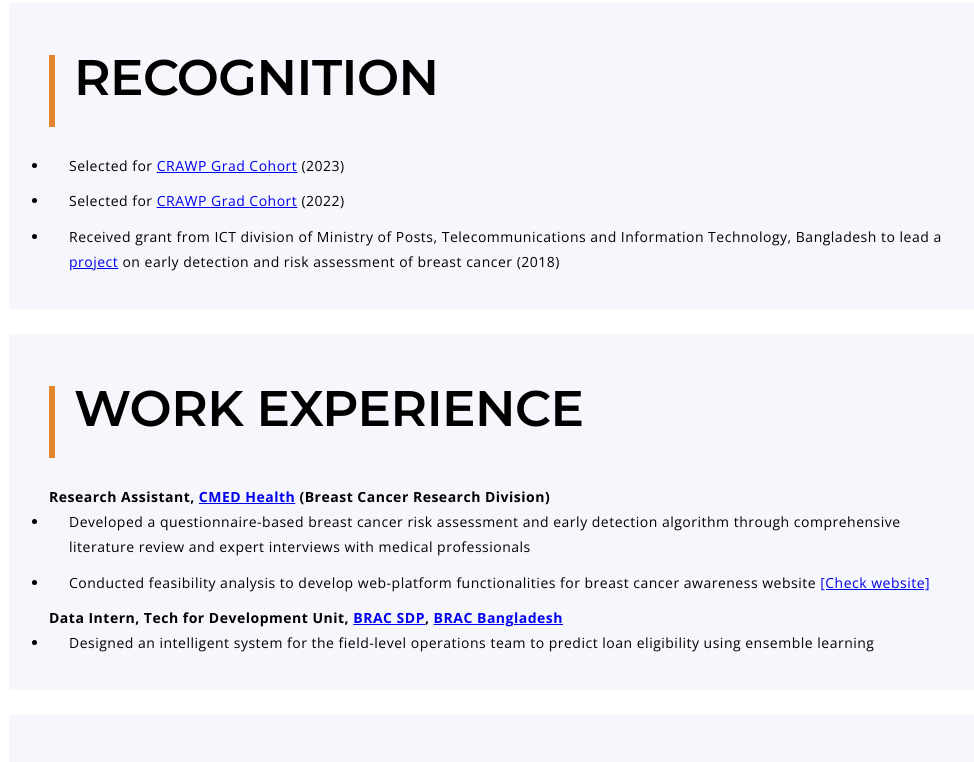
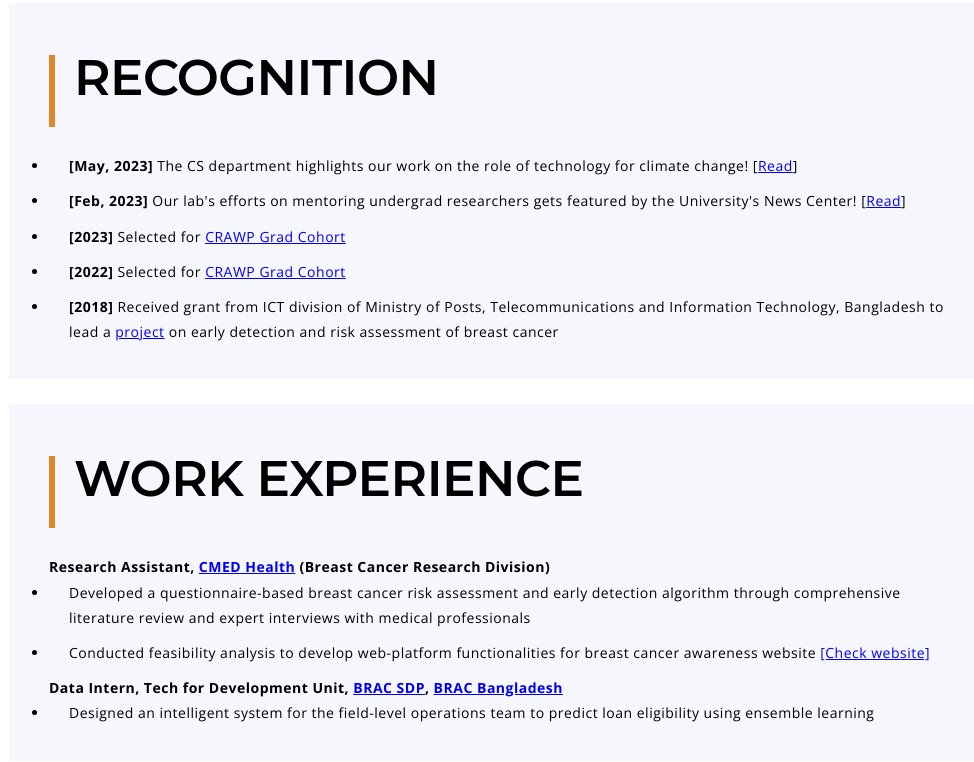
Before and after one commit to Adiba08/adibaproma, a plain HTML site: page index.html in a window 1280 px wide. Shown: the part 2355-3117 px from the top of the page, without its empty margins (291-1265 px from the left). Drawn offline with nearby package versions, Linux system fonts and the light colour scheme; no server answers.

Commit message:
added news articles

```diff
--- a/index.html
+++ b/index.html
@@ -382,15 +382,21 @@
 							<div class="arlo_tm_list_wrap blog_list"> <!-- Note if you remove blog_list the research picture does not come -->
 								<ul class="total_100">
 									<li>
-										<p> Selected for <a href=https://cra.org/cra-wp/grad-cohort-for-women>CRAWP Grad Cohort</a> (2023) </p>
+										<p> <b>[May, 2023]</b> The CS department highlights our work on the role of technology for climate change! [<a href=https://cs.rochester.edu/news-events/news/2023/2023-5-22_computing_and_climate_change.html>Read</a>] </p>
 									</li>
 									<li>
-										<p> Selected for <a href=https://cra.org/cra-wp/grad-cohort-for-women>CRAWP Grad Cohort</a> (2022) </p>
+										<p> <b>[Feb, 2023]</b> Our lab's efforts on mentoring undergrad researchers gets featured by the University's News Center! [<a href=https://www.rochester.edu/newscenter/human-computer-interaction-lab-research-mentorship-549662/>Read</a>] </p>
 									</li>
 									<li>
-										<p> Received grant from ICT division of Ministry of Posts,
+										<p> <b>[2023]</b> Selected for <a href=https://cra.org/cra-wp/grad-cohort-for-women>CRAWP Grad Cohort</a>  </p>
+									</li>
+									<li>
+										<p> <b>[2022]</b> Selected for <a href=https://cra.org/cra-wp/grad-cohort-for-women>CRAWP Grad Cohort</a> </p>
+									</li>
+									<li>
+										<p> <b>[2018]</b> Received grant from ICT division of Ministry of Posts,
 											Telecommunications and Information Technology, Bangladesh
-											to lead a <a href= "https://www.canaware.org/">project</a> on early detection and risk assessment of breast cancer (2018)</p>
+											to lead a <a href= "https://www.canaware.org/">project</a> on early detection and risk assessment of breast cancer</p>
 									</li>
 								</ul>
 							</div>
@@ -531,6 +537,10 @@
 								Additionally, during that period, I also wrote two short stories in <em> The Mason Jar</em> published by Worthy Publications,
 								a local publishing house in Bangladesh.
 							</p> -->
+							</div>
+
+							<div class="arlo_tm_list_wrap blog_list">
+								<h4><a href="writing.html">Writing Experiences</a></h4>
 							</div>
 						</div>
 					</div>
```
